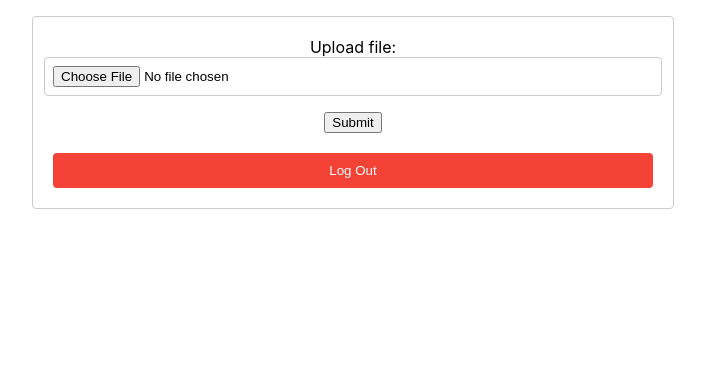
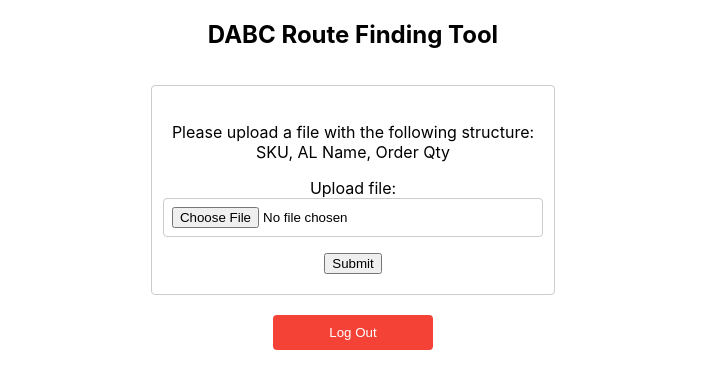
Before and after one commit to davidrapoport/dabc-camps, a React (Create React App) app in the folder dabc/: page /home in a window 1280 px wide. Shown: the top 388 px of the page, without its empty margins (287-992 px from the left). Built offline with nearby package versions, Linux system fonts and the light colour scheme; no server answers; sample sign-in values are in the browser's storage.

Commit message:
Some UX improvements to the Homepage

```diff
--- a/dabc/src/components/Home.css
+++ b/dabc/src/components/Home.css
@@ -1,3 +1,9 @@
+.body {
+  display: flex;
+  flex-direction: column;
+  align-items: center;
+}
+
 .home-page {
   max-width: 600px;
   margin: auto;
@@ -42,7 +48,9 @@ h2 {
 
 .logout-button {
   display: block;
-  width: 100%;
+  width: 160px;
+  align-items: center;
+  justify-content: center;
   margin-top: 20px;
   padding: 10px;
   background-color: #f44336;
@@ -55,3 +63,24 @@ h2 {
 .logout-button:hover {
   background-color: #d32f2f;
 }
+
+.error-message {
+  color: red;
+  margin-bottom: 10px;
+}
+
+.success-message {
+  color: green;
+  margin-top: 10px;
+}
+
+.spinner-container {
+  display: flex;
+  align-items: center;
+  justify-content: center;
+  margin-top: 10px;
+}
+
+.upload-message {
+  margin-left: 10px;
+}
--- a/dabc/src/components/Home.jsx
+++ b/dabc/src/components/Home.jsx
@@ -1,15 +1,18 @@
-import { useEffect, useRef, useState } from "react";
+import React, { useEffect, useRef, useState } from "react";
 import { getAuth, onAuthStateChanged, signOut } from "firebase/auth";
 import { useNavigate } from "react-router-dom";
 import { read, utils } from "xlsx";
 import { collection, doc, addDoc } from "firebase/firestore";
 import { db } from "../firebase";
+import ClipLoader from "react-spinners/ClipLoader";
 import "./Home.css";
 
 const Home = () => {
   const auth = getAuth();
   const [isLoggedIn, setIsLoggedIn] = useState(false);
   const [errorCode, setErrorCode] = useState("");
+  const [isUploading, setIsUploading] = useState(false);
+  const [uploadSuccess, setUploadSuccess] = useState(false);
   const navigate = useNavigate();
   const inputRef = useRef();
 
@@ -26,10 +29,15 @@ const Home = () => {
   const addToDb = async (e) => {
     e.preventDefault();
     setErrorCode("");
+    setUploadSuccess(false);
+    setIsUploading(true);
+
     if (inputRef.current.files.length !== 1) {
+      setIsUploading(false);
       setErrorCode("No file chosen for upload");
       return;
     }
+
     const file = await inputRef.current.files[0].arrayBuffer();
     const wb = read(file);
     const ws = wb.Sheets[wb.SheetNames[0]];
@@ -62,12 +70,15 @@ const Home = () => {
       input,
       output: {},
     };
+
     try {
       await addDoc(collection(db, "forms"), formattedDoc);
-    } catch (e) {
-      console.log(e);
+      setIsUploading(false);
+      setUploadSuccess(true);
+    } catch (error) {
+      setIsUploading(false);
+      setErrorCode(error.message);
     }
-    return;
   };
 
   const logOut = () => {
@@ -75,29 +86,57 @@ const Home = () => {
       .then(() => {
         navigate("/login");
       })
-      .catch((err) => {
-        setErrorCode(err.message);
+      .catch((error) => {
+        setErrorCode(error.message);
       });
   };
 
-  return isLoggedIn ? (
+  if (!isLoggedIn) {
+    return <></>;
+  }
+
+  let content = <></>;
+  if (uploadSuccess) {
+    content = (
+      <p className="success-message">
+        Please check back in a few minutes to see the results of your run.
+      </p>
+    );
+  } else {
+    content = (
       <div>
         <p className="error-message">{errorCode}</p>
         <div className="home-page">
           <form onSubmit={addToDb}>
+            <p>
+              Please upload a file with the following structure: <br />
+              SKU, AL Name, Order Qty
+            </p>
             <label>
               Upload file:
-            <input type="file" ref={inputRef} accept=".xlsx,.xls"></input>
+              <input type="file" ref={inputRef} accept=".xlsx,.xls" />
             </label>
-          <button>Submit</button>
+            {isUploading ? (
+              <div className="spinner-container">
+                <ClipLoader />
+                <p className="upload-message">Uploading...</p>
+              </div>
+            ) : (
+              <button type="submit">Submit</button>
+            )}
           </form>
+        </div>
+      </div>
+    );
+  }
+  return (
+    <div className="body">
+      <h2>DABC Route Finding Tool</h2>
+      {content}
       <button onClick={logOut} className="logout-button">
         Log Out
       </button>
     </div>
-    </div>
-  ) : (
-    <></>
   );
 };
 
```
Lines whose indentation alone changed are shown as unchanged.
